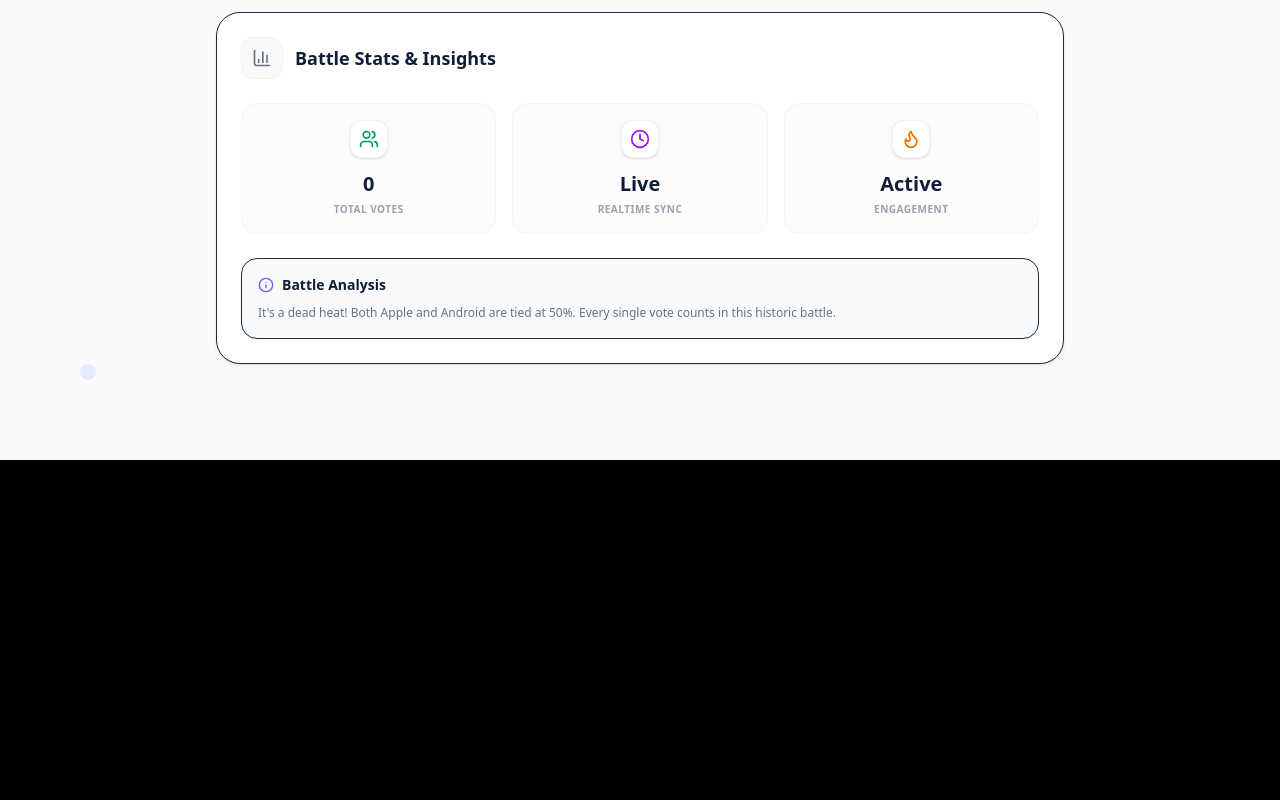
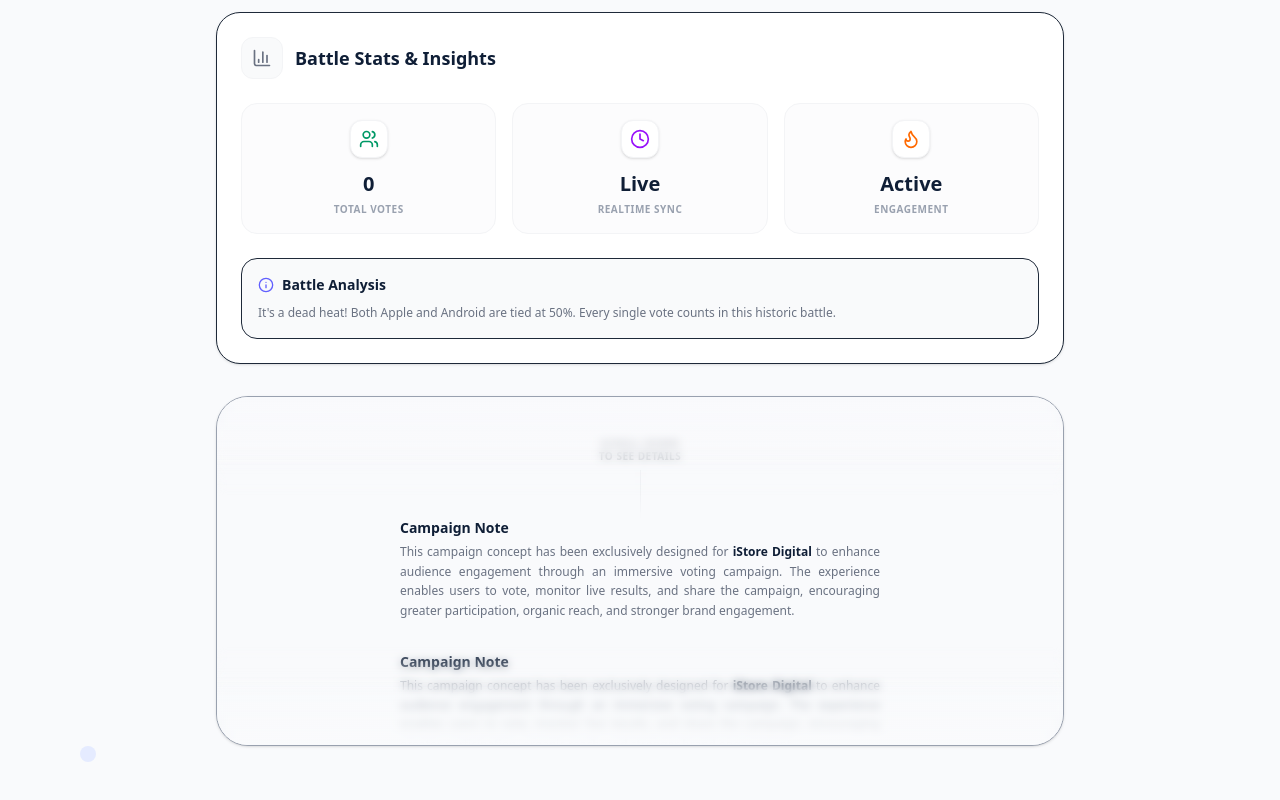
Before and after one commit to ajmaloffical04-design/istoregame, a Next.js app: page /campaign/apple-vs-android in a window 1280 px wide. Shown: the part 1082-1882 px from the top of the page. Before the commit the page ends 1542 px from the top, so only its background shows below. Built offline with nearby package versions, Linux system fonts and the light colour scheme; no server answers; the database is empty.

Commit message:
Add ProgressiveBlur and scrollable campaign notes widget

```diff
--- a/src/components/campaign/CampaignArena.tsx
+++ b/src/components/campaign/CampaignArena.tsx
@@ -425,7 +425,78 @@
           )}
         </AnimatePresence>
 
+        {/* Campaign Notes Scroll Section */}
+        <Skiper41 />
+
       </main>
     </div>
   );
 }
+
+// Progressive Blur Overlay Component
+type ProgressiveBlurProps = {
+  className?: string;
+  backgroundColor?: string;
+  position?: "top" | "bottom";
+  height?: string;
+  blurAmount?: string;
+};
+
+const ProgressiveBlur = ({
+  className = "",
+  backgroundColor = "#F9FAFC",
+  position = "top",
+  height = "100px",
+  blurAmount = "4px",
+}: ProgressiveBlurProps) => {
+  const isTop = position === "top";
+
+  return (
+    <div
+      className={`pointer-events-none absolute left-0 w-full select-none z-10 ${className}`}
+      style={{
+        [isTop ? "top" : "bottom"]: 0,
+        height,
+        background: isTop
+          ? `linear-gradient(to top, transparent, ${backgroundColor})`
+          : `linear-gradient(to bottom, transparent, ${backgroundColor})`,
+        maskImage: isTop
+          ? `linear-gradient(to bottom, ${backgroundColor} 50%, transparent)`
+          : `linear-gradient(to top, ${backgroundColor} 50%, transparent)`,
+        WebkitBackdropFilter: `blur(${blurAmount})`,
+        backdropFilter: `blur(${blurAmount})`,
+        WebkitUserSelect: "none",
+        userSelect: "none",
+      }}
+    />
+  );
+};
+
+// Campaign Scrollable Widget
+const Skiper41 = () => {
+  return (
+    <div className="relative flex h-[350px] w-full flex-col items-center justify-center bg-[#F9FAFC] text-gray-400 border border-gray-150 rounded-[2rem] overflow-hidden mt-8 shadow-sm">
+      <ProgressiveBlur position="top" backgroundColor="#F9FAFC" />
+      <ProgressiveBlur position="bottom" backgroundColor="#F9FAFC" />
+
+      <div className="flex h-full w-full flex-col items-center overflow-y-scroll scrollbar-none py-10 px-6">
+        <div className="grid content-start justify-items-center gap-6 text-center text-gray-800 mb-6">
+          <span className="relative max-w-[15ch] text-[10px] uppercase font-bold tracking-wider leading-tight opacity-40 after:absolute after:left-1/2 after:top-full after:h-12 after:w-px after:bg-gradient-to-b after:from-gray-300 after:to-transparent after:content-[''] after:mt-2">
+            Scroll down to see details
+          </span>
+        </div>
+
+        <div className="w-full max-w-lg space-y-8 px-4 text-justify mt-8">
+          {Array.from({ length: 6 }).map((_, index) => (
+            <div key={index} className="text-xs leading-relaxed text-gray-500">
+              <strong className="text-[#0F1E36] block mb-1 text-sm font-bold">Campaign Note</strong>
+              This campaign concept has been exclusively designed for <strong className="text-[#0F1E36] font-bold">iStore Digital</strong> to enhance audience engagement through an immersive voting campaign. The experience enables users to vote, monitor live results, and share the campaign, encouraging greater participation, organic reach, and stronger brand engagement.
+            </div>
+          ))}
+        </div>
+      </div>
+    </div>
+  );
+};
+
+export { ProgressiveBlur, Skiper41 };
```
